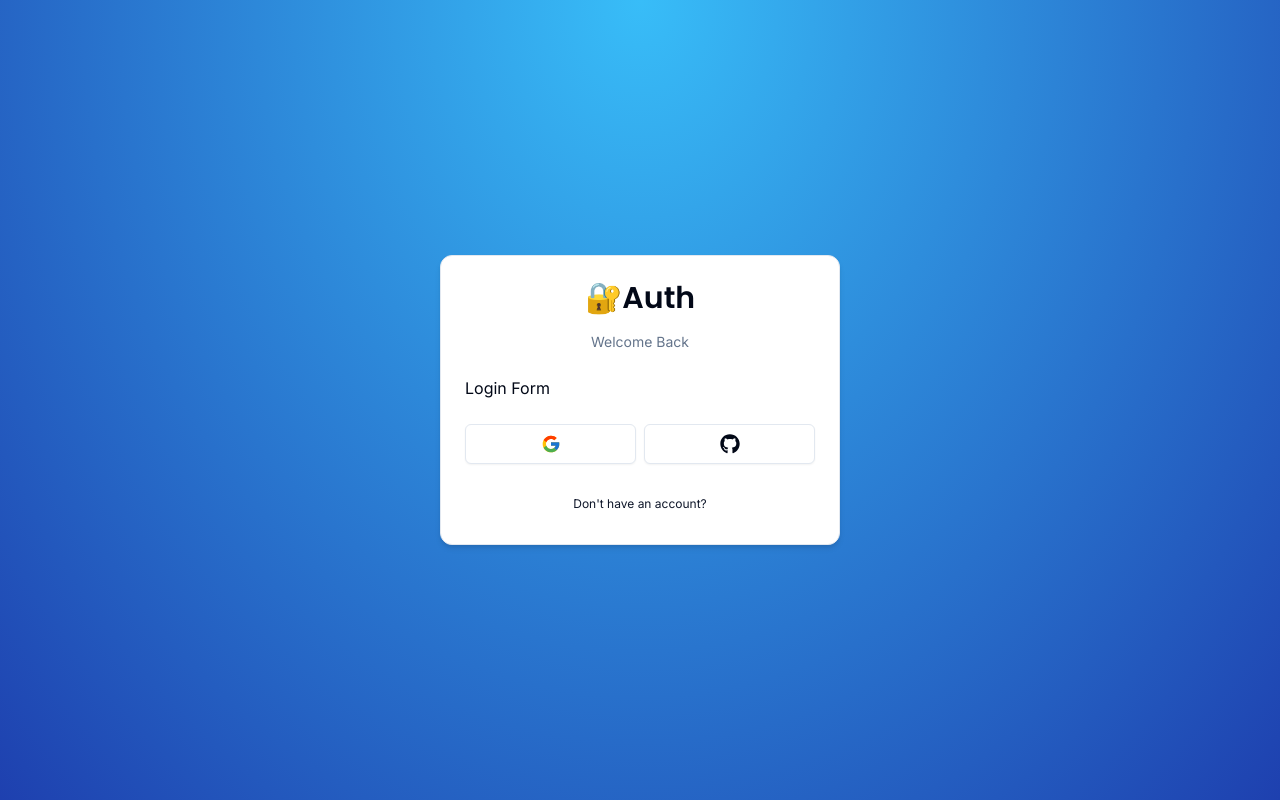
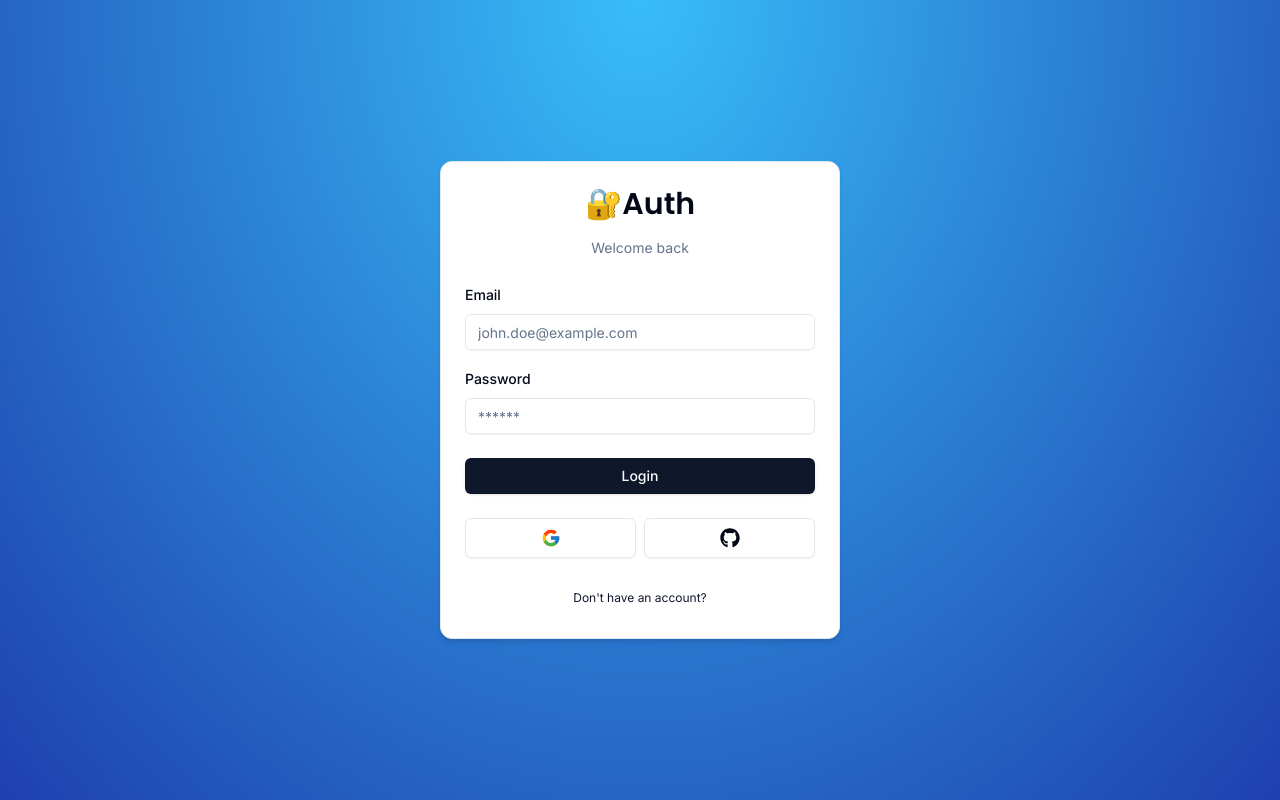
Before and after one commit to fabiomagina/next-auth-v5, a Next.js app: page /auth/login in a window 1280 px wide. Built offline with nearby package versions, Linux system fonts and the light colour scheme.

Commit message:
Login Form

```diff
--- a/components/auth/login-form.tsx
+++ b/components/auth/login-form.tsx
@@ -1,13 +1,101 @@
+"use client"
+
+import * as z from "zod";
+
+import { useForm } from "react-hook-form";
+import { zodResolver } from "@hookform/resolvers/zod";
+
+import { LoginSchema } from "@/schemas";
+import {
+	Form,
+	FormControl,
+	FormField,
+	FormItem,
+	FormLabel,
+	FormMessage
+} from "@/components/ui/form"
+
 import { CardWrapper } from "@/components/auth/card-wrapper"
+import { Input } from "@/components/ui/input";
+import { Button } from "@/components/ui/button";
+import { FormError } from "@/components/form-error";
+import { FormSuccess } from "@/components/form-success";
+
 
 export const LoginForm = () => {
+	const form = useForm<z.infer<typeof LoginSchema>>({
+		resolver: zodResolver(LoginSchema),
+		defaultValues: {
+			email: "",
+			password: "",
+		}
+	})
+
+	const onSubmit = (values: z.infer<typeof LoginSchema>) => {
+		console.log(values)
+	}
+
 	return (
 		<CardWrapper
-            headerLabel="Welcome Back"
+			headerLabel="Welcome back"
 			backButtonLabel="Don't have an account?"
 			backButtonHref="/auth/register"
 			showSocial>
-            Login Form
+			<Form {...form}>
+				<form
+					onSubmit={form.handleSubmit(onSubmit)}
+					className="space-y-6"
+				>
+					<div className="space-y-4">
+						<FormField
+							control={form.control}
+							name="email"
+							render={({ field }) => (
+								<FormItem>
+									<FormLabel>
+										Email
+									</FormLabel>
+									<FormControl>
+										<Input
+											{...field}
+											placeholder="john.doe@example.com"
+											type="email"
+										/>
+									</FormControl>
+									<FormMessage />
+								</FormItem>
+							)}
+						/>
+						<FormField
+							control={form.control}
+							name="password"
+							render={({ field }) => (
+								<FormItem>
+									<FormLabel>
+										Password
+									</FormLabel>
+									<FormControl>
+										<Input
+											{...field}
+											placeholder="******"
+											type="password"
+										/>
+									</FormControl>
+									<FormMessage />
+								</FormItem>
+							)}
+						/>
+					</div>
+					<FormError message=""/>
+					<FormSuccess message=""/>
+					<Button
+					type="submit"
+					className="w-full">
+								Login
+					</Button>
+
+				</form>
+			</Form>
 		</CardWrapper>
 	)
 }
--- /dev/null
+++ b/components/form-error.tsx
@@ -0,0 +1,18 @@
+import { ExclamationTriangleIcon } from "@radix-ui/react-icons"
+
+interface FormErrorProps {
+    message?: string;
+};
+
+export const FormError = ({
+    message,
+}: FormErrorProps) => {
+    if (!message) return null;
+
+    return (
+        <div className="bg-destructive/15 p-3 rounded-md flex items-center gap-x-2 text-sm text-destructive">
+            <ExclamationTriangleIcon className="h-4 w-4"/>
+            <p>{message}</p>
+        </div>
+    )
+}
--- /dev/null
+++ b/components/form-success.tsx
@@ -0,0 +1,18 @@
+import { CheckCircledIcon } from "@radix-ui/react-icons"
+
+interface FormSucessProps {
+    message?: string;
+};
+
+export const FormSuccess = ({
+    message,
+}: FormSucessProps) => {
+    if (!message) return null;
+
+    return (
+        <div className="bg-emerald-500/15 p-3 rounded-md flex items-center gap-x-2 text-sm text-emerald-500">
+            <CheckCircledIcon className="h-4 w-4"/>
+            <p>{message}</p>
+        </div>
+    )
+}
--- /dev/null
+++ b/components/ui/form.tsx
@@ -0,0 +1,176 @@
+import * as React from "react"
+import * as LabelPrimitive from "@radix-ui/react-label"
+import { Slot } from "@radix-ui/react-slot"
+import {
+  Controller,
+  ControllerProps,
+  FieldPath,
+  FieldValues,
+  FormProvider,
+  useFormContext,
+} from "react-hook-form"
+
+import { cn } from "@/lib/utils"
+import { Label } from "@/components/ui/label"
+
+const Form = FormProvider
+
+type FormFieldContextValue<
+  TFieldValues extends FieldValues = FieldValues,
+  TName extends FieldPath<TFieldValues> = FieldPath<TFieldValues>
+> = {
+  name: TName
+}
+
+const FormFieldContext = React.createContext<FormFieldContextValue>(
+  {} as FormFieldContextValue
+)
+
+const FormField = <
+  TFieldValues extends FieldValues = FieldValues,
+  TName extends FieldPath<TFieldValues> = FieldPath<TFieldValues>
+>({
+  ...props
+}: ControllerProps<TFieldValues, TName>) => {
+  return (
+    <FormFieldContext.Provider value={{ name: props.name }}>
+      <Controller {...props} />
+    </FormFieldContext.Provider>
+  )
+}
+
+const useFormField = () => {
+  const fieldContext = React.useContext(FormFieldContext)
+  const itemContext = React.useContext(FormItemContext)
+  const { getFieldState, formState } = useFormContext()
+
+  const fieldState = getFieldState(fieldContext.name, formState)
+
+  if (!fieldContext) {
+    throw new Error("useFormField should be used within <FormField>")
+  }
+
+  const { id } = itemContext
+
+  return {
+    id,
+    name: fieldContext.name,
+    formItemId: `${id}-form-item`,
+    formDescriptionId: `${id}-form-item-description`,
+    formMessageId: `${id}-form-item-message`,
+    ...fieldState,
+  }
+}
+
+type FormItemContextValue = {
+  id: string
+}
+
+const FormItemContext = React.createContext<FormItemContextValue>(
+  {} as FormItemContextValue
+)
+
+const FormItem = React.forwardRef<
+  HTMLDivElement,
+  React.HTMLAttributes<HTMLDivElement>
+>(({ className, ...props }, ref) => {
+  const id = React.useId()
+
+  return (
+    <FormItemContext.Provider value={{ id }}>
+      <div ref={ref} className={cn("space-y-2", className)} {...props} />
+    </FormItemContext.Provider>
+  )
+})
+FormItem.displayName = "FormItem"
+
+const FormLabel = React.forwardRef<
+  React.ElementRef<typeof LabelPrimitive.Root>,
+  React.ComponentPropsWithoutRef<typeof LabelPrimitive.Root>
+>(({ className, ...props }, ref) => {
+  const { error, formItemId } = useFormField()
+
+  return (
+    <Label
+      ref={ref}
+      className={cn(error && "text-destructive", className)}
+      htmlFor={formItemId}
+      {...props}
+    />
+  )
+})
+FormLabel.displayName = "FormLabel"
+
+const FormControl = React.forwardRef<
+  React.ElementRef<typeof Slot>,
+  React.ComponentPropsWithoutRef<typeof Slot>
+>(({ ...props }, ref) => {
+  const { error, formItemId, formDescriptionId, formMessageId } = useFormField()
+
+  return (
+    <Slot
+      ref={ref}
+      id={formItemId}
+      aria-describedby={
+        !error
+          ? `${formDescriptionId}`
+          : `${formDescriptionId} ${formMessageId}`
+      }
+      aria-invalid={!!error}
+      {...props}
+    />
+  )
+})
+FormControl.displayName = "FormControl"
+
+const FormDescription = React.forwardRef<
+  HTMLParagraphElement,
+  React.HTMLAttributes<HTMLParagraphElement>
+>(({ className, ...props }, ref) => {
+  const { formDescriptionId } = useFormField()
+
+  return (
+    <p
+      ref={ref}
+      id={formDescriptionId}
+      className={cn("text-[0.8rem] text-muted-foreground", className)}
+      {...props}
+    />
+  )
+})
+FormDescription.displayName = "FormDescription"
+
+const FormMessage = React.forwardRef<
+  HTMLParagraphElement,
+  React.HTMLAttributes<HTMLParagraphElement>
+>(({ className, children, ...props }, ref) => {
+  const { error, formMessageId } = useFormField()
+  const body = error ? String(error?.message) : children
+
+  if (!body) {
+    return null
+  }
+
+  return (
+    <p
+      ref={ref}
+      id={formMessageId}
+      className={cn("text-[0.8rem] font-medium text-destructive", className)}
+      {...props}
+    >
+      {body}
+    </p>
+  )
+})
+FormMessage.displayName = "FormMessage"
+
+export {
+  useFormField,
+  Form,
+  FormItem,
+  FormLabel,
+  FormControl,
+  FormDescription,
+  FormMessage,
+  FormField,
+}
--- /dev/null
+++ b/components/ui/input.tsx
@@ -0,0 +1,25 @@
+import * as React from "react"
+
+import { cn } from "@/lib/utils"
+
+export interface InputProps
+  extends React.InputHTMLAttributes<HTMLInputElement> {}
+
+const Input = React.forwardRef<HTMLInputElement, InputProps>(
+  ({ className, type, ...props }, ref) => {
+    return (
+      <input
+        type={type}
+        className={cn(
+          "flex h-9 w-full rounded-md border border-input bg-transparent px-3 py-1 text-sm shadow-sm transition-colors file:border-0 file:bg-transparent file:text-sm file:font-medium placeholder:text-muted-foreground focus-visible:outline-none focus-visible:ring-1 focus-visible:ring-ring disabled:cursor-not-allowed disabled:opacity-50",
+          className
+        )}
+        ref={ref}
+        {...props}
+      />
+    )
+  }
+)
+Input.displayName = "Input"
+
+export { Input }
--- /dev/null
+++ b/components/ui/label.tsx
@@ -0,0 +1,26 @@
+"use client"
+
+import * as React from "react"
+import * as LabelPrimitive from "@radix-ui/react-label"
+import { cva, type VariantProps } from "class-variance-authority"
+
+import { cn } from "@/lib/utils"
+
+const labelVariants = cva(
+  "text-sm font-medium leading-none peer-disabled:cursor-not-allowed peer-disabled:opacity-70"
+)
+
+const Label = React.forwardRef<
+  React.ElementRef<typeof LabelPrimitive.Root>,
+  React.ComponentPropsWithoutRef<typeof LabelPrimitive.Root> &
+    VariantProps<typeof labelVariants>
+>(({ className, ...props }, ref) => (
+  <LabelPrimitive.Root
+    ref={ref}
+    className={cn(labelVariants(), className)}
+    {...props}
+  />
+))
+Label.displayName = LabelPrimitive.Root.displayName
+
+export { Label }
--- a/package.json
+++ b/package.json
@@ -9,16 +9,20 @@
     "lint": "next lint"
   },
   "dependencies": {
+    "@hookform/resolvers": "^3.3.4",
     "@radix-ui/react-icons": "^1.3.0",
+    "@radix-ui/react-label": "^2.0.2",
     "@radix-ui/react-slot": "^1.0.2",
     "class-variance-authority": "^0.7.0",
     "clsx": "^2.1.0",
     "next": "14.1.1",
     "react": "^18",
     "react-dom": "^18",
+    "react-hook-form": "^7.51.0",
     "react-icons": "^5.0.1",
     "tailwind-merge": "^2.2.1",
-    "tailwindcss-animate": "^1.0.7"
+    "tailwindcss-animate": "^1.0.7",
+    "zod": "^3.22.4"
   },
   "devDependencies": {
     "@types/node": "^20",
--- /dev/null
+++ b/schemas/index.tsx
@@ -0,0 +1,10 @@
+import * as z from "zod";
+
+export const LoginSchema = z.object({
+    email: z.string().email({
+        message: "Email is required"
+    }),
+    password: z.string().min(1, {
+        message: "Password is required"
+    })
+})
```
Also changed, not shown: 1 other file (tests, documents, lock files or other folders). Lines whose indentation alone changed are shown as unchanged.
